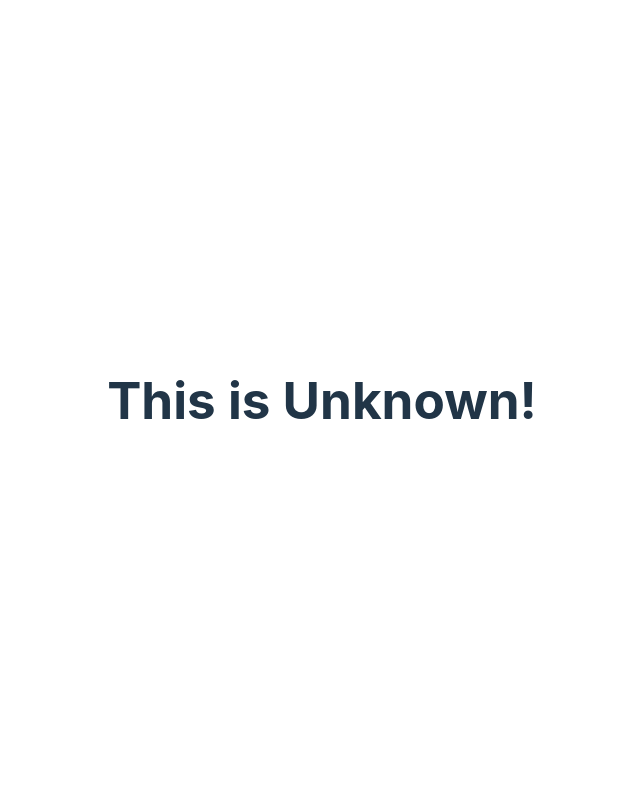
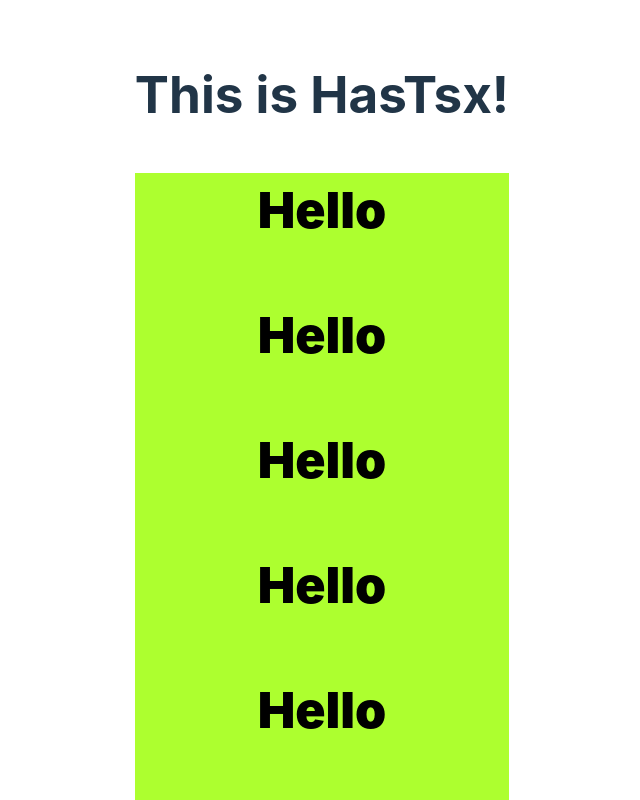
Before and after one commit to Exooo1/viteskills, a React (Vite) app: page / in a window 1280 px wide. Shown: the top 800 px of the page, without its empty margins (318-958 px from the left). Built offline with nearby package versions, Linux system fonts and the light colour scheme.

Commit message:
added new css

```diff
--- a/src/App.tsx
+++ b/src/App.tsx
@@ -29,6 +29,8 @@ import {Hierarchy} from "./react/hierarchy/hierarchy";
 import {RegExp} from "./flanagan/regExp/regExp";
 import {ReactChilds} from "./react/react-child/react-childs";
 import {Unknown} from "./typeScript/unknown";
+import {HasTsx} from "./css/has/has";
+import {NotTsx} from "./css/not/not";
 
 function App() {
     return (
@@ -54,7 +56,9 @@ function App() {
             {/*<TypeArray/>*/}
             {/*<RegExp/>*/}
             {/*<ReactChilds/>*/}
-            <Unknown/>
+            {/*<Unknown/>*/}
+            <HasTsx/>
+            {/*<NotTsx/>*/}
             {/*<ResizeModal/>*/}
             {/*<OrdersUseEffect/>*/}
             {/*    <PrintComponents/>*/}
--- /dev/null
+++ b/src/css/has/has.module.scss
@@ -0,0 +1,30 @@
+.container {
+  &_divHas {
+    background: white;
+
+    p {
+      color: black;
+    }
+
+    &:has(:nth-child(5)) {
+      background: #646cff;
+    }
+
+    &:has(:nth-child(10)) {
+      background: greenyellow;
+    }
+
+    &:has(option:nth-of-type(15)) {
+      background: saddlebrown;
+    }
+
+
+    &:has(span:nth-of-type(5)) {
+      font-weight: 900;
+
+      p {
+        font-size: 50px;
+      }
+    }
+  }
+}
--- /dev/null
+++ b/src/css/has/has.tsx
@@ -0,0 +1,26 @@
+import styles from './has.module.scss'
+
+export const HasTsx = () => {
+    return <div>
+        <h1>This is HasTsx!</h1>
+        <div className={styles.container_divHas}>
+            <p>Hello</p>
+            <p>Hello</p>
+            <p>Hello</p>
+            <p>Hello</p>
+            <p>Hello</p>
+            <p>Hello</p>
+            <p>Hello</p>
+            <p>Hello</p>
+            <p>Hello</p>
+            <p>Hello</p>
+            <p>Hello</p>
+            <span>Hello</span>
+            <span>Hello</span>
+            <span>Hello</span>
+            <span>Hello</span>
+            <span>howAreYou</span>
+            <b>Hello</b>
+        </div>
+    </div>
+}
--- /dev/null
+++ b/src/css/not/not.module.scss
@@ -0,0 +1,15 @@
+.container {
+
+  &_notDiv {
+    width: 300px;
+    background: green;
+
+    button {
+      &:not(:only-of-type) {
+        background: black;
+      }
+
+      background: white;
+    }
+  }
+}
--- /dev/null
+++ b/src/css/not/not.tsx
@@ -0,0 +1,11 @@
+import styles from './not.module.scss'
+
+export const NotTsx = () => {
+    return <div>
+        <h1>This is NotTsx!</h1>
+        <div className={styles.container_notDiv}>
+            <button>1</button>
+            <button>2</button>
+        </div>
+    </div>
+}
--- a/vite.config.ts
+++ b/vite.config.ts
@@ -4,5 +4,8 @@ import react from '@vitejs/plugin-react'
 
 // https://vitejs.dev/config/
 export default defineConfig({
+    server: {
+        port: 8999
+    },
     plugins: [react(), pluginChecker({typescript: true})],
 })
```
